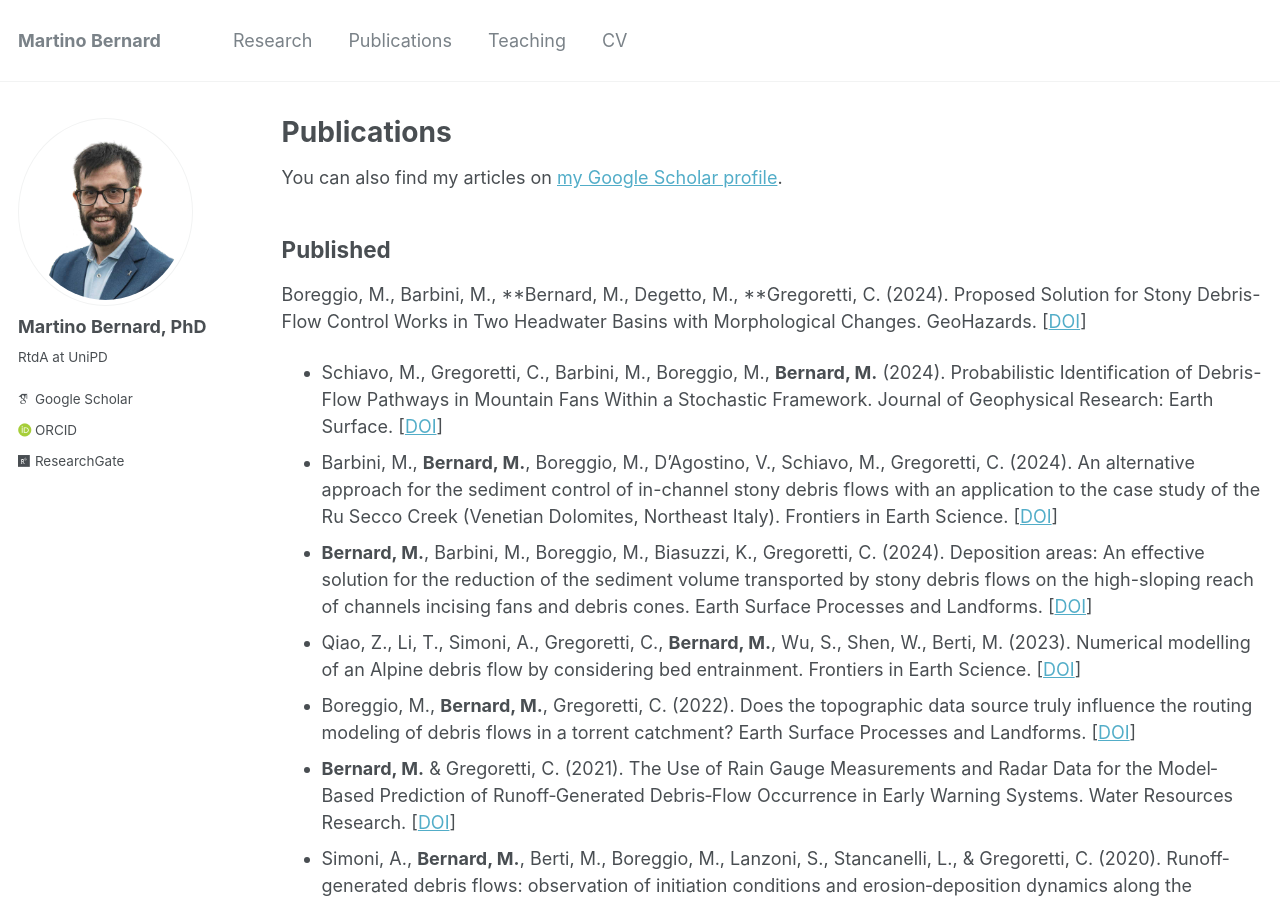
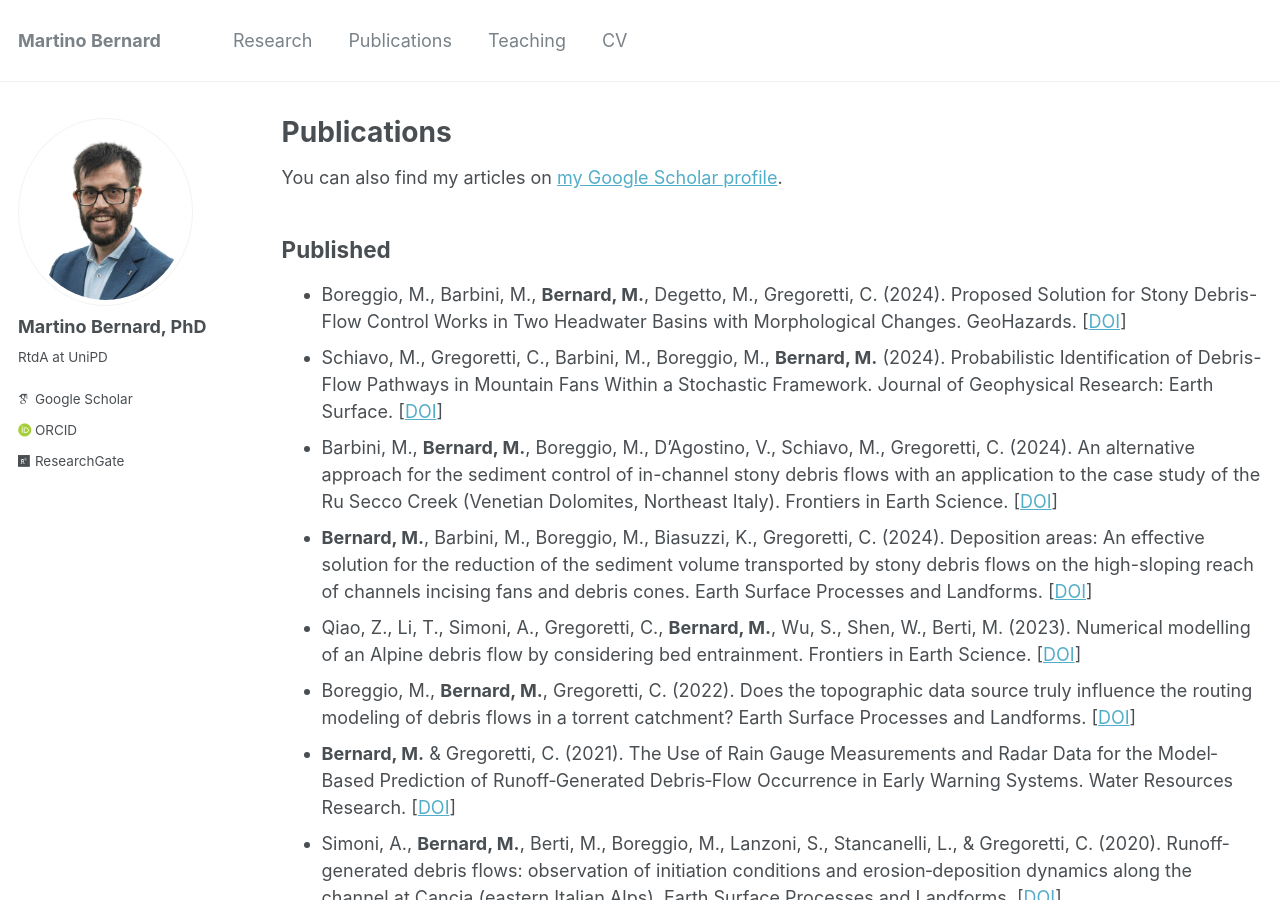
Before and after one commit to martinobernard/martinobernard.github.io, a Jekyll site: the page built from _pages/publications.md, in a window 1280 px wide and 900 px high. Built offline with Jekyll 4.4.1, drawn with Linux system fonts in a browser that asks for light colours; some web fonts are replaced.

```diff
--- a/_pages/publications.md
+++ b/_pages/publications.md
@@ -13,7 +13,7 @@ author_profile: true
 {% include base_path %}
 
 ## Published
-Boreggio, M., Barbini, M., **Bernard, M., Degetto, M., **Gregoretti, C. (2024). Proposed Solution for Stony Debris-Flow Control Works in Two Headwater Basins with Morphological Changes. GeoHazards. [<a href="https://doi.org/10.3390/geohazards5040064" target="_blank">DOI</a>]
+* Boreggio, M., Barbini, M., **Bernard, M.**, Degetto, M., Gregoretti, C. (2024). Proposed Solution for Stony Debris-Flow Control Works in Two Headwater Basins with Morphological Changes. GeoHazards. [<a href="https://doi.org/10.3390/geohazards5040064" target="_blank">DOI</a>]
 * Schiavo, M., Gregoretti, C., Barbini, M., Boreggio, M., **Bernard, M.** (2024). Probabilistic Identification of Debris-Flow Pathways in Mountain Fans Within a Stochastic Framework. Journal of Geophysical Research: Earth Surface. [<a href="https://doi.org/10.1029/2024JF007946" target="_blank">DOI</a>]
 * Barbini, M., **Bernard, M.**, Boreggio, M., D’Agostino, V., Schiavo, M., Gregoretti, C. (2024). An alternative approach for the sediment control of in-channel stony debris flows with an application to the case study of the Ru Secco Creek (Venetian Dolomites, Northeast Italy). Frontiers in Earth Science. [<a href="https://doi.org/10.3389/feart.2024.1340561" target="_blank">DOI</a>]
 * **Bernard, M.**, Barbini, M., Boreggio, M., Biasuzzi, K., Gregoretti, C. (2024). Deposition areas: An effective solution for the reduction of the sediment volume transported by stony debris flows on the high-sloping reach of channels incising fans and debris cones. Earth Surface Processes and Landforms. [<a href="https://doi.org/10.1002/esp.5727" target="_blank">DOI</a>]
```
